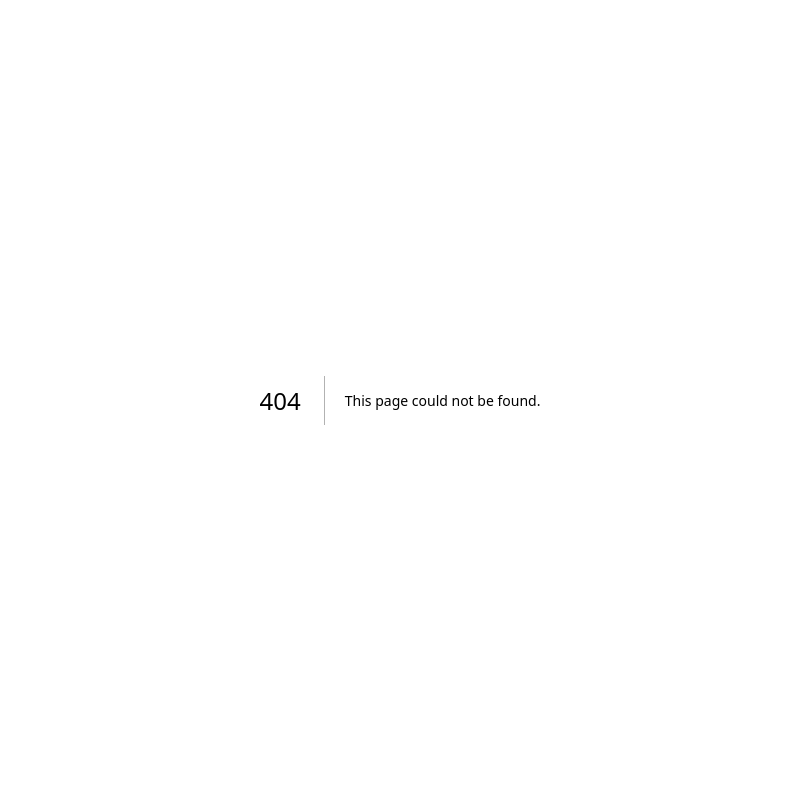
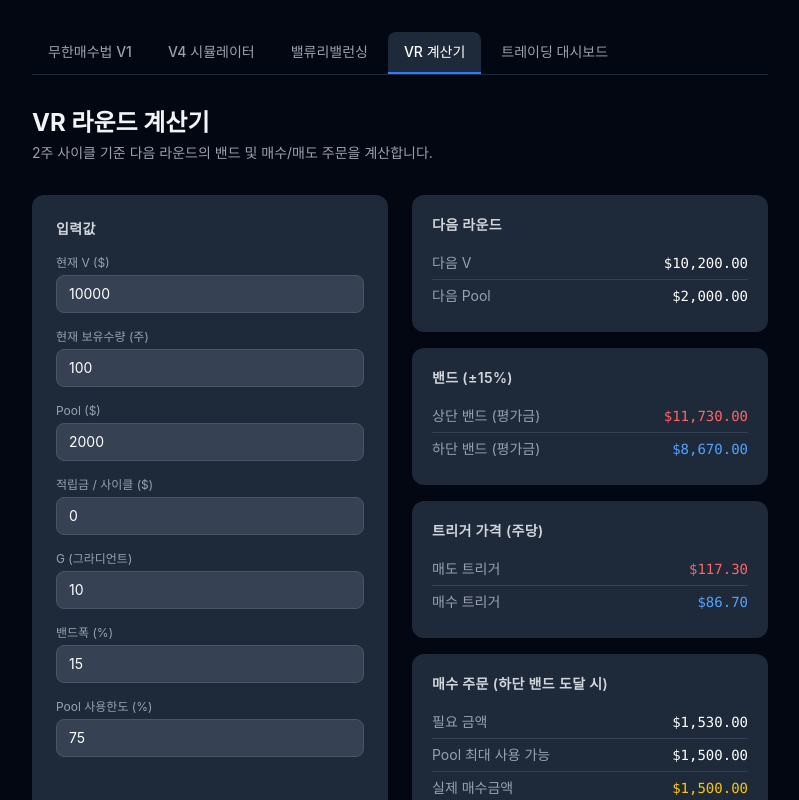
Before and after one commit to hjazz/infinite-buy, a Next.js app: page /vr-calc in a window 1280 px wide. Before the commit this address had no page. Shown: the top 800 px of the page, without its empty margins (240-1039 px from the left). Built offline with nearby package versions, Linux system fonts and the light colour scheme.

Commit message:
feat: VR 라운드 계산기 페이지 추가 (/vr-calc)

```diff
--- /dev/null
+++ b/src/app/vr-calc/page.tsx
@@ -0,0 +1,230 @@
+"use client";
+
+import { useState, useMemo } from "react";
+import NavTabs from "@/components/NavTabs";
+
+interface CalcInput {
+  currentV: number;
+  shares: number;
+  pool: number;
+  poolUsageLimit: number; // %
+  G: number;
+  depositPerCycle: number;
+  bandPct: number; // %
+}
+
+const DEFAULT: CalcInput = {
+  currentV: 10000,
+  shares: 100,
+  pool: 2000,
+  poolUsageLimit: 75,
+  G: 10,
+  depositPerCycle: 0,
+  bandPct: 15,
+};
+
+function fmt(n: number, decimals = 2) {
+  return n.toLocaleString("en-US", {
+    minimumFractionDigits: decimals,
+    maximumFractionDigits: decimals,
+  });
+}
+
+export default function VRCalcPage() {
+  const [form, setForm] = useState<CalcInput>(DEFAULT);
+
+  function handleChange(e: React.ChangeEvent<HTMLInputElement>) {
+    const { name, value } = e.target;
+    setForm((prev) => ({ ...prev, [name]: Number(value) }));
+  }
+
+  const result = useMemo(() => {
+    const { currentV, shares, pool, poolUsageLimit, G, depositPerCycle, bandPct } = form;
+    if (shares <= 0 || G <= 0) return null;
+
+    const band = bandPct / 100;
+    const usageLimit = poolUsageLimit / 100;
+
+    // 다음 V 계산
+    const nextV = currentV + pool / G + depositPerCycle;
+    const nextPool = pool + depositPerCycle;
+
+    // 밴드 (주식 평가금 기준)
+    const upperBand = nextV * (1 + band);
+    const lowerBand = nextV * (1 - band);
+
+    // 트리거 가격 (주당)
+    const sellTriggerPrice = upperBand / shares;
+    const buyTriggerPrice = lowerBand / shares;
+
+    // 매수 계산 (하단 밴드 도달 시)
+    const buyNeed = nextV - lowerBand; // = nextV * band
+    const maxBuy = nextPool * usageLimit;
+    const actualBuy = Math.min(buyNeed, maxBuy, nextPool);
+    const buyShares = buyTriggerPrice > 0 ? actualBuy / buyTriggerPrice : 0;
+
+    // 매도 계산 (상단 밴드 도달 시)
+    const sellAmount = upperBand - nextV; // = nextV * band
+    const sellShares = sellTriggerPrice > 0 ? sellAmount / sellTriggerPrice : 0;
+
+    return {
+      nextV,
+      nextPool,
+      upperBand,
+      lowerBand,
+      sellTriggerPrice,
+      buyTriggerPrice,
+      buyNeed,
+      maxBuy,
+      actualBuy,
+      buyShares,
+      sellAmount,
+      sellShares,
+      poolLimited: buyNeed > maxBuy,
+    };
+  }, [form]);
+
+  return (
+    <main className="max-w-3xl mx-auto px-4 py-8">
+      <NavTabs />
+      <div className="mb-8">
+        <h1 className="text-2xl font-bold mb-1">VR 라운드 계산기</h1>
+        <p className="text-gray-400 text-sm">2주 사이클 기준 다음 라운드의 밴드 및 매수/매도 주문을 계산합니다.</p>
+      </div>
+
+      <div className="grid grid-cols-1 gap-6 md:grid-cols-2">
+        {/* 입력 폼 */}
+        <div className="bg-gray-800 rounded-xl p-6 space-y-4">
+          <h2 className="text-sm font-semibold text-gray-300 uppercase tracking-wide">입력값</h2>
+
+          <Field label="현재 V ($)" name="currentV" value={form.currentV} onChange={handleChange} />
+          <Field label="현재 보유수량 (주)" name="shares" value={form.shares} onChange={handleChange} step="0.0001" />
+          <Field label="Pool ($)" name="pool" value={form.pool} onChange={handleChange} />
+          <Field label="적립금 / 사이클 ($)" name="depositPerCycle" value={form.depositPerCycle} onChange={handleChange} />
+          <Field label="G (그라디언트)" name="G" value={form.G} onChange={handleChange} step="1" />
+          <Field label="밴드폭 (%)" name="bandPct" value={form.bandPct} onChange={handleChange} step="5" min={5} max={30} />
+          <Field label="Pool 사용한도 (%)" name="poolUsageLimit" value={form.poolUsageLimit} onChange={handleChange} step="5" min={10} max={100} />
+        </div>
+
+        {/* 결과 */}
+        <div className="space-y-4">
+          {result ? (
+            <>
+              {/* 다음 라운드 V */}
+              <div className="bg-gray-800 rounded-xl p-5">
+                <h2 className="text-sm font-semibold text-gray-300 uppercase tracking-wide mb-3">다음 라운드</h2>
+                <Row label="다음 V" value={`$${fmt(result.nextV)}`} highlight />
+                <Row label="다음 Pool" value={`$${fmt(result.nextPool)}`} />
+              </div>
+
+              {/* 밴드 */}
+              <div className="bg-gray-800 rounded-xl p-5">
+                <h2 className="text-sm font-semibold text-gray-300 uppercase tracking-wide mb-3">
+                  밴드 (±{form.bandPct}%)
+                </h2>
+                <Row label="상단 밴드 (평가금)" value={`$${fmt(result.upperBand)}`} color="text-red-400" />
+                <Row label="하단 밴드 (평가금)" value={`$${fmt(result.lowerBand)}`} color="text-blue-400" />
+              </div>
+
+              {/* 트리거 가격 */}
+              <div className="bg-gray-800 rounded-xl p-5">
+                <h2 className="text-sm font-semibold text-gray-300 uppercase tracking-wide mb-3">트리거 가격 (주당)</h2>
+                <Row label="매도 트리거" value={`$${fmt(result.sellTriggerPrice)}`} color="text-red-400" />
+                <Row label="매수 트리거" value={`$${fmt(result.buyTriggerPrice)}`} color="text-blue-400" />
+              </div>
+
+              {/* 매수 주문 */}
+              <div className="bg-gray-800 rounded-xl p-5">
+                <h2 className="text-sm font-semibold text-gray-300 uppercase tracking-wide mb-3">
+                  매수 주문 (하단 밴드 도달 시)
+                </h2>
+                <Row label="필요 금액" value={`$${fmt(result.buyNeed)}`} />
+                <Row label="Pool 최대 사용 가능" value={`$${fmt(result.maxBuy)}`} />
+                <Row
+                  label="실제 매수금액"
+                  value={`$${fmt(result.actualBuy)}`}
+                  highlight
+                  color={result.poolLimited ? "text-yellow-400" : "text-blue-400"}
+                />
+                <Row label="매수 수량" value={`${fmt(result.buyShares, 4)}주`} />
+                {result.poolLimited && (
+                  <p className="text-xs text-yellow-400 mt-2">
+                    * Pool 사용한도 제한으로 필요 금액 전액 매수 불가
+                  </p>
+                )}
+              </div>
+
+              {/* 매도 주문 */}
+              <div className="bg-gray-800 rounded-xl p-5">
+                <h2 className="text-sm font-semibold text-gray-300 uppercase tracking-wide mb-3">
+                  매도 주문 (상단 밴드 도달 시)
+                </h2>
+                <Row label="매도 금액" value={`$${fmt(result.sellAmount)}`} highlight color="text-red-400" />
+                <Row label="매도 수량" value={`${fmt(result.sellShares, 4)}주`} />
+              </div>
+            </>
+          ) : (
+            <div className="bg-gray-800 rounded-xl p-6 text-gray-500 text-sm">
+              보유수량과 G 값을 입력해주세요.
+            </div>
+          )}
+        </div>
+      </div>
+    </main>
+  );
+}
+
+function Field({
+  label,
+  name,
+  value,
+  onChange,
+  step = "1",
+  min,
+  max,
+}: {
+  label: string;
+  name: string;
+  value: number;
+  onChange: (e: React.ChangeEvent<HTMLInputElement>) => void;
+  step?: string;
+  min?: number;
+  max?: number;
+}) {
+  return (
+    <div>
+      <label className="block text-xs text-gray-400 mb-1">{label}</label>
+      <input
+        type="number"
+        name={name}
+        value={value}
+        onChange={onChange}
+        step={step}
+        min={min}
+        max={max}
+        className="w-full bg-gray-700 border border-gray-600 rounded-lg px-3 py-2 text-sm text-white focus:outline-none focus:border-blue-500"
+      />
+    </div>
+  );
+}
+
+function Row({
+  label,
+  value,
+  highlight,
+  color,
+}: {
+  label: string;
+  value: string;
+  highlight?: boolean;
+  color?: string;
+}) {
+  return (
+    <div className="flex justify-between items-center py-1.5 border-b border-gray-700 last:border-0">
+      <span className="text-sm text-gray-400">{label}</span>
+      <span className={`text-sm font-mono font-medium ${color ?? "text-white"} ${highlight ? "text-base" : ""}`}>
+        {value}
+      </span>
+    </div>
+  );
+}
--- a/src/components/NavTabs.tsx
+++ b/src/components/NavTabs.tsx
@@ -7,6 +7,7 @@ const tabs = [
   { label: "무한매수법 V1", href: "/" },
   { label: "V4 시뮬레이터", href: "/backtest-v4" },
   { label: "밸류리밸런싱", href: "/backtest-vr" },
+  { label: "VR 계산기", href: "/vr-calc" },
   { label: "트레이딩 대시보드", href: "/trading" },
 ];
 
```
